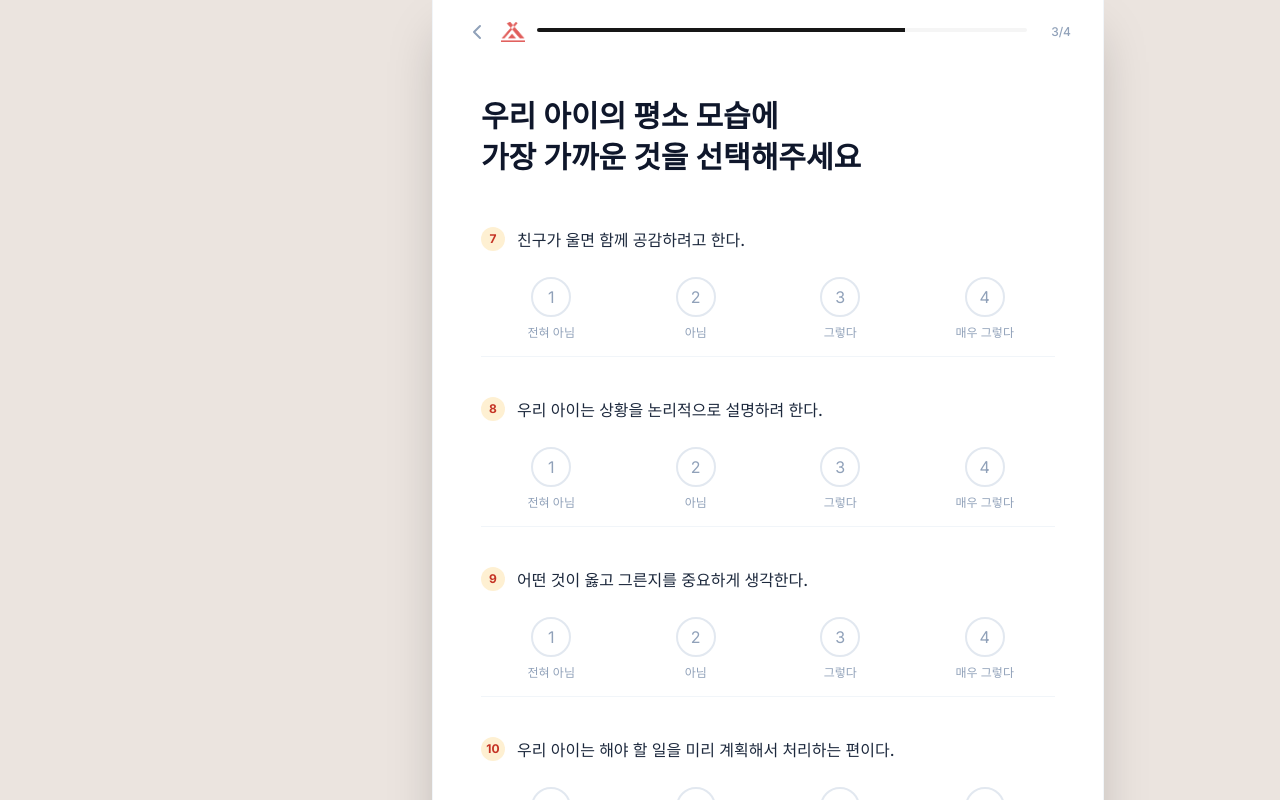
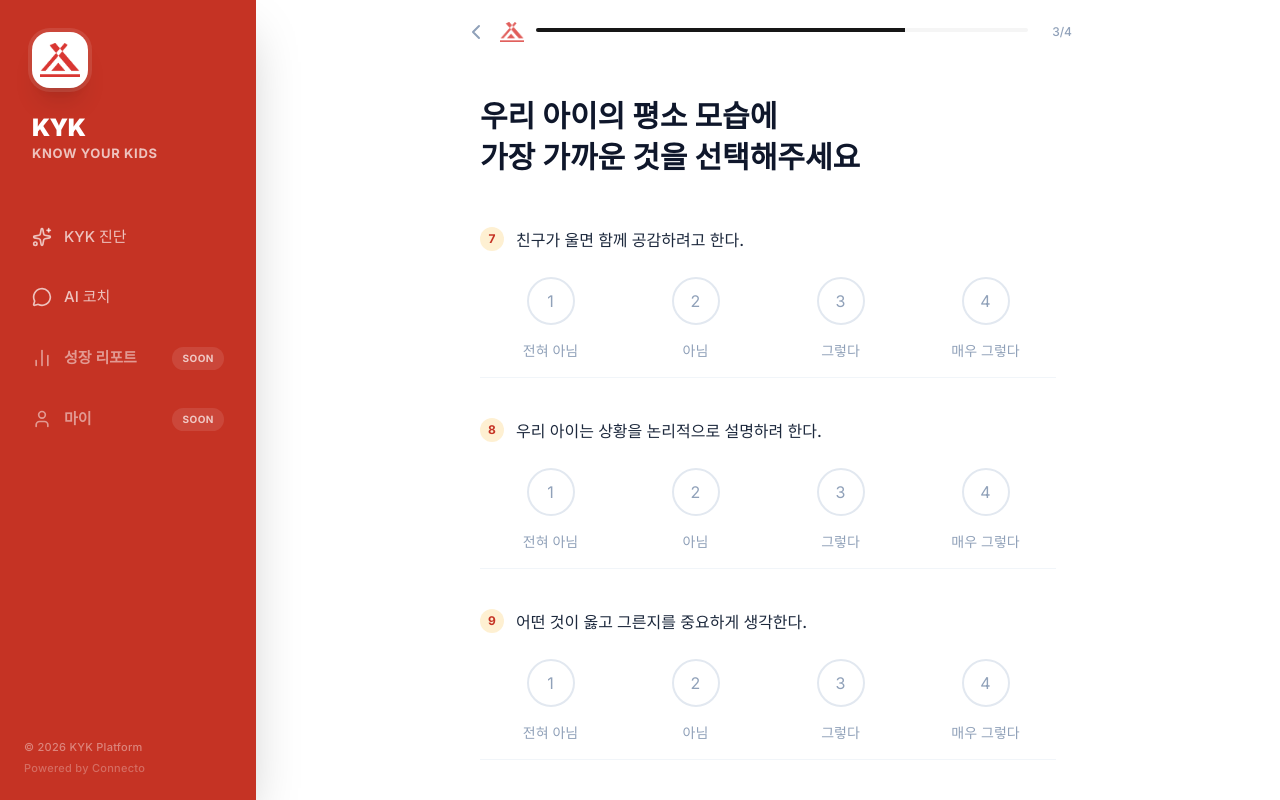
Before and after one commit to Connecto-wyw/AI-KYK, a Next.js app: page /kyk/step2b in a window 1280 px wide. Shown: the top 800 px of the page. Built offline with nearby package versions, Linux system fonts and the light colour scheme.

Commit message:
브랜드 컬러 적용

```diff
--- a/src/app/kyk/gate/page.tsx
+++ b/src/app/kyk/gate/page.tsx
@@ -46,16 +46,16 @@ export default function GatePage() {
   if (!result) return null
 
   return (
-    <div className="flex flex-col min-h-[100dvh] bg-brand-white p-6 items-center justify-center relative overflow-hidden">
+    <div className="flex flex-col min-h-[100dvh] bg-white p-6 items-center justify-center relative overflow-hidden">
 
       {/* Background decoration */}
-      <div className="absolute top-[-10%] left-[-20%] w-[140%] h-[50%] bg-gradient-to-b from-blue-100 to-transparent rounded-b-full opacity-60 pointer-events-none" />
+      <div className="absolute top-[-10%] left-[-20%] w-[140%] h-[50%] bg-gradient-to-b from-brand-lightblue/20 to-transparent rounded-b-full opacity-60 pointer-events-none" />
 
       <div className="relative z-10 w-full max-w-md lg:max-w-4xl mx-auto flex flex-col items-center">
 
         {/* Title */}
         <div className="mb-6 lg:mb-10 text-center flex flex-col items-center">
-          <div className="mb-4 lg:mb-6 p-4 bg-white rounded-full text-amber-500 shadow-xl border border-orange-50 animate-bounce-slight inline-flex">
+          <div className="mb-4 lg:mb-6 p-4 bg-white rounded-full text-brand-yellow shadow-xl border border-brand-yellow/20 animate-bounce-slight inline-flex">
             <Sparkles size={36} fill="currentColor" />
           </div>
           <h1 className="text-2xl lg:text-3xl font-bold text-slate-900 tracking-tight">
--- a/src/app/kyk/saving/page.tsx
+++ b/src/app/kyk/saving/page.tsx
@@ -56,9 +56,9 @@ export default function SavingPage() {
   }, [])
 
   return (
-    <div className="flex flex-col min-h-[100dvh] bg-brand-white p-6 items-center justify-center">
+    <div className="flex flex-col min-h-[100dvh] bg-white p-6 items-center justify-center">
       <div className="flex flex-col items-center">
-        <Loader2 className="w-12 h-12 text-blue-600 animate-spin mb-4" />
+        <Loader2 className="w-12 h-12 text-brand-lightblue animate-spin mb-4" />
         <h2 className="text-xl font-bold text-slate-800">결과 분석 중입니다...</h2>
         <p className="text-sm text-slate-500 mt-2">아이의 성향과 맞춤형 가이드라인을 생성하고 있어요.</p>
       </div>
--- a/src/app/kyk/step1/page.tsx
+++ b/src/app/kyk/step1/page.tsx
@@ -44,7 +44,7 @@ export default function Step1Page() {
   }
 
   return (
-    <div className="flex flex-col min-h-[100dvh] bg-brand-white lg:bg-white w-full max-w-md lg:max-w-2xl mx-auto shadow-none lg:shadow-2xl lg:border-x lg:border-slate-100 relative">
+    <div className="flex flex-col min-h-[100dvh] bg-white w-full max-w-md lg:max-w-2xl mx-auto relative lg:transform lg:translate-x-0">
       {/* Header */}
       <header className="sticky top-0 z-10 flex items-center bg-brand-white lg:bg-white px-4 lg:px-8 h-14 lg:h-16">
         <button onClick={() => router.back()} className="p-2 -ml-2 text-slate-400 hover:text-slate-600">
@@ -91,7 +91,7 @@ export default function Step1Page() {
       </main>
 
       {/* Footer */}
-      <footer className="fixed lg:absolute bottom-0 left-0 right-0 mx-auto w-full max-w-md lg:max-w-none bg-brand-white lg:bg-white p-4 lg:px-12 pb-8 z-10 lg:rounded-b-[32px]">
+      <footer className="fixed lg:absolute bottom-0 left-0 right-0 mx-auto w-full max-w-md lg:max-w-none bg-white p-4 lg:px-12 pb-8 z-10 border-t border-slate-50 lg:border-t-0">
         <div className="flex items-center justify-between mb-4 px-1">
           <span className="text-sm font-medium text-slate-500">선택된 단어</span>
           <span className={cn(
--- a/src/app/kyk/step2b/page.tsx
+++ b/src/app/kyk/step2b/page.tsx
@@ -55,8 +55,8 @@ export default function Step2bPage() {
   const isComplete = progressCount === QUESTIONS.length
 
   return (
-    <div className="flex flex-col min-h-[100dvh] bg-brand-white lg:bg-white w-full max-w-md lg:max-w-2xl mx-auto shadow-none lg:shadow-2xl lg:border-x lg:border-slate-100 relative">
-      <header className="sticky top-0 z-10 flex items-center bg-brand-white lg:bg-white px-4 lg:px-8 h-14 lg:h-16">
+    <div className="flex flex-col min-h-[100dvh] bg-white w-full max-w-md lg:max-w-2xl mx-auto relative lg:transform lg:translate-x-0">
+      <header className="sticky top-0 z-10 flex items-center bg-white px-4 lg:px-8 h-14 lg:h-16">
         <button onClick={() => router.back()} className="p-2 -ml-2 text-slate-400 hover:text-slate-600">
           <ChevronLeft size={24} />
         </button>
@@ -90,17 +90,15 @@ export default function Step2bPage() {
                       onClick={() => handleSelect(q.id, opt.value)}
                       className="group flex flex-col items-center flex-1"
                     >
-                      <div className={cn(
-                        "w-10 h-10 rounded-full flex items-center justify-center transition-all duration-200 mb-2 border-2",
+                      <div className={cn("w-10 h-10 sm:w-12 sm:h-12 rounded-full border-2 flex items-center justify-center transition-all duration-200 group-active:scale-95",
                         isSelected
-                          ? "bg-blue-600 border-blue-600 text-white scale-110 shadow-md"
-                          : "bg-white border-slate-200 text-slate-400 group-hover:border-blue-300"
+                        ? "bg-brand-navy border-brand-navy text-white scale-110 shadow-md"
+                        : "bg-white border-slate-200 text-slate-400 group-hover:border-brand-lightblue/50"
                       )}>
                         {opt.value}
                       </div>
-                      <span className={cn(
-                        "text-[10px] sm:text-xs font-medium text-center break-keep leading-tight",
-                        isSelected ? "text-blue-700 font-bold" : "text-slate-400"
+                      <span className={cn("mt-3 sm:mt-4 text-xs sm:text-sm transition-colors",
+                        isSelected ? "text-brand-navy font-bold" : "text-slate-400"
                       )}>
                         {opt.label}
                       </span>
@@ -113,7 +111,7 @@ export default function Step2bPage() {
         </div>
       </main>
 
-      <footer className="fixed lg:absolute bottom-0 left-0 right-0 mx-auto w-full max-w-md lg:max-w-none bg-brand-white lg:bg-white p-4 lg:px-12 pb-8 z-10 lg:rounded-b-[32px]">
+      <footer className="fixed lg:absolute bottom-0 left-0 right-0 mx-auto w-full max-w-md lg:max-w-none bg-white p-4 lg:px-12 pb-8 z-10 border-t border-slate-50 lg:border-t-0">
         <div className="flex items-center justify-between mb-4 px-1">
           <span className="text-sm font-medium text-slate-500">응답 완료</span>
           <span className={cn("text-sm font-bold", isComplete ? "text-brand-red1" : "text-slate-400")}>
--- a/src/app/kyk/step3/page.tsx
+++ b/src/app/kyk/step3/page.tsx
@@ -56,8 +56,8 @@ export default function Step3Page() {
   }
 
   return (
-    <div className="flex flex-col min-h-[100dvh] bg-brand-white lg:bg-white w-full max-w-md lg:max-w-2xl mx-auto shadow-none lg:shadow-2xl lg:border-x lg:border-slate-100 relative">
-      <header className="sticky top-0 z-10 flex items-center bg-brand-white lg:bg-white px-4 lg:px-8 h-14 lg:h-16">
+    <div className="flex flex-col min-h-[100dvh] bg-white w-full max-w-md lg:max-w-2xl mx-auto relative lg:transform lg:translate-x-0">
+      <header className="sticky top-0 z-10 flex items-center bg-white px-4 lg:px-8 h-14 lg:h-16">
         <button onClick={() => router.back()} className="p-2 -ml-2 text-slate-400 hover:text-slate-600">
           <ChevronLeft size={24} />
         </button>
@@ -161,7 +161,7 @@ export default function Step3Page() {
         </section>
       </main>
 
-      <footer className="fixed lg:absolute bottom-0 left-0 right-0 mx-auto w-full max-w-md lg:max-w-none bg-brand-white lg:bg-white p-4 lg:px-12 pb-8 z-10 lg:rounded-b-[32px]">
+      <footer className="fixed lg:absolute bottom-0 left-0 right-0 mx-auto w-full max-w-md lg:max-w-none bg-white p-4 lg:px-12 pb-8 z-10 border-t border-slate-50 lg:border-t-0">
         <Button
           size="lg"
           className="w-full h-14 text-lg rounded-2xl transition-all bg-brand-red1 hover:bg-brand-red2 text-white"
--- a/src/app/layout.tsx
+++ b/src/app/layout.tsx
@@ -17,10 +17,10 @@ export default function RootLayout({
 }) {
   return (
     <html lang="ko" suppressHydrationWarning>
-      <body className={`${inter.className} min-h-[100dvh] bg-brand-white text-brand-black antialiased`}>
+      <body className={`${inter.className} min-h-[100dvh] bg-white text-brand-black antialiased`}>
         <div className="flex w-full min-h-[100dvh]">
           <BottomNavigation />
-          <main className="flex-1 w-full bg-transparent min-h-[100dvh] overflow-x-hidden relative flex flex-col lg:pl-64">
+          <main className="flex-1 w-full bg-white min-h-[100dvh] overflow-x-hidden relative flex flex-col lg:pl-64">
             {children}
           </main>
         </div>
--- a/src/components/AI/CoachChat.tsx
+++ b/src/components/AI/CoachChat.tsx
@@ -75,11 +75,11 @@ export function CoachChat({ profile, concern, kidId }: CoachChatProps) {
           <div className="w-10 h-10 rounded-full bg-brand-red1 flex items-center justify-center text-white font-black text-sm">
             K
           </div>
-          <span className="absolute -bottom-0.5 -right-0.5 w-3 h-3 rounded-full bg-green-400 border-2 border-white" />
+          <span className="absolute -bottom-0.5 -right-0.5 w-3 h-3 rounded-full bg-brand-yellowgreen border-2 border-white" />
         </div>
         <div>
           <p className="font-bold text-slate-900 text-sm leading-tight">KYK 코치</p>
-          <p className="text-xs text-green-500 font-medium">온라인 · 지금 바로 답변해요</p>
+          <p className="text-xs text-brand-forestgreen font-medium">온라인 · 지금 바로 답변해요</p>
         </div>
       </div>
 
--- a/src/components/layout/BottomNavigation.tsx
+++ b/src/components/layout/BottomNavigation.tsx
@@ -16,10 +16,8 @@ const NAV_ITEMS = [
 export function BottomNavigation() {
   const pathname = usePathname()
 
-  // Hide navigation on survey step pages or specific flows where we don't want distraction
-  if (pathname?.includes('/step') || pathname?.includes('/gate') || pathname?.includes('/saving')) {
-    return null
-  }
+  // Hide mobile bottom nav on survey step pages or specific flows (Distraction-free Focus Mode)
+  const isSurveyFlow = pathname?.includes('/step') || pathname?.includes('/gate') || pathname?.includes('/saving')
 
   const handleDisabledClick = (e: React.MouseEvent) => {
     e.preventDefault()
@@ -28,11 +26,12 @@ export function BottomNavigation() {
 
   return (
     <>
-      <nav className="fixed bottom-0 left-0 right-0 z-50 bg-white border-t border-slate-100 pb-[env(safe-area-inset-bottom)] lg:hidden shadow-[0_-5px_20px_rgba(0,0,0,0.03)]">
+      {/* Mobile Bottom Navigation (Hidden during surveys) */}
+      {!isSurveyFlow && (
+        <nav className="fixed bottom-0 left-0 right-0 z-50 bg-brand-red1 pb-[env(safe-area-inset-bottom)] lg:hidden shadow-[0_-5px_25px_rgba(0,0,0,0.15)]">
           <div className="flex items-center justify-around h-16 w-full max-w-md mx-auto px-2">
             {NAV_ITEMS.map((item) => {
               const Icon = item.icon
-            // Match exactly /kyk or starts with /kyk/coach
               const isActive = item.href === '/kyk' ? pathname === '/kyk' : pathname?.startsWith(item.href)
 
               if (item.disabled) {
@@ -40,7 +39,7 @@ export function BottomNavigation() {
                   <button
                     key={item.name}
                     onClick={handleDisabledClick}
-                  className="flex flex-col items-center justify-center w-full h-full space-y-1 text-slate-400 hover:text-slate-500 transition-colors"
+                    className="flex flex-col items-center justify-center w-full h-full space-y-1 text-white/50 hover:text-white/70 transition-colors"
                   >
                     <Icon size={22} strokeWidth={isActive ? 2.5 : 2} />
                     <span className="text-[10px] font-medium tracking-wide">{item.name}</span>
@@ -54,11 +53,11 @@ export function BottomNavigation() {
                   href={item.href}
                   className={cn(
                     "flex flex-col items-center justify-center w-full h-full space-y-1 transition-all duration-200 relative",
-                  isActive ? "text-brand-red1" : "text-slate-400 hover:text-slate-600"
+                    isActive ? "text-white" : "text-white/60 hover:text-white/90"
                   )}
                 >
                   {isActive && (
-                  <span className="absolute -top-3 w-10 h-1 rounded-full bg-brand-red1" />
+                    <span className="absolute -top-[17px] w-12 h-1.5 rounded-b-full bg-white shadow-sm" />
                   )}
                   <Icon size={22} strokeWidth={isActive ? 2.5 : 2} className={cn(isActive && "drop-shadow-sm")} />
                   <span className={cn("text-[10px] tracking-wide", isActive ? "font-bold" : "font-medium")}>
@@ -69,18 +68,19 @@ export function BottomNavigation() {
             })}
           </div>
         </nav>
+      )}
 
-      {/* PC Side Navigation */}
-      <div className="hidden lg:flex fixed top-0 left-0 bottom-0 w-64 bg-white border-r border-slate-100 flex-col z-50">
-        <div className="p-8 pb-4">
-          <div className="w-14 h-14 bg-white rounded-2xl shadow-md flex items-center justify-center border border-slate-50 mb-6 p-2">
+      {/* PC Side Navigation (Always visible, Colored) */}
+      <div className="hidden lg:flex fixed top-0 left-0 bottom-0 w-64 bg-brand-red1 flex-col z-50 text-white shadow-2xl">
+        <div className="p-8 pb-6">
+          <div className="w-14 h-14 bg-white rounded-2xl shadow-xl flex items-center justify-center mb-6 p-2 ring-4 ring-white/10">
             <img src="/symbol.png" alt="KYK Logo" className="w-full h-full object-contain" />
           </div>
-          <h2 className="text-2xl font-black tracking-tight text-slate-900">KYK</h2>
-          <p className="text-[13px] font-bold text-slate-400 mb-8 tracking-wider uppercase">Know Your Kids</p>
+          <h2 className="text-2xl font-black tracking-tight text-white">KYK</h2>
+          <p className="text-[13px] font-bold text-white/70 mb-6 tracking-wider uppercase">Know Your Kids</p>
         </div>
 
-        <div className="flex-1 px-4 space-y-2">
+        <div className="flex-1 px-4 space-y-2.5">
           {NAV_ITEMS.map((item) => {
             const Icon = item.icon
             const isActive = item.href === '/kyk' ? pathname === '/kyk' : pathname?.startsWith(item.href)
@@ -90,11 +90,11 @@ export function BottomNavigation() {
                 <button
                   key={item.name}
                   onClick={handleDisabledClick}
-                  className="w-full flex items-center gap-3 px-4 py-3.5 rounded-2xl text-slate-400 hover:bg-slate-50 transition-colors text-left"
+                  className="w-full flex items-center gap-3 px-4 py-3.5 rounded-2xl text-white/50 hover:bg-white/5 transition-colors text-left"
                 >
                   <Icon size={20} />
                   <span className="font-semibold text-[15px]">{item.name}</span>
-                  <span className="ml-auto text-[10px] font-bold bg-slate-100 px-2 py-0.5 rounded-full uppercase tracking-wider">Soon</span>
+                  <span className="ml-auto text-[10px] font-bold bg-white/10 text-white/70 px-2.5 py-1 rounded-full uppercase tracking-wider">Soon</span>
                 </button>
               )
             }
@@ -106,18 +106,24 @@ export function BottomNavigation() {
                 className={cn(
                   "w-full flex items-center gap-3 px-4 py-3.5 rounded-2xl transition-all duration-200",
                   isActive
-                    ? "bg-brand-red1/5 text-brand-red1"
-                    : "text-slate-500 hover:bg-slate-50 hover:text-slate-800"
+                    ? "bg-white text-brand-red1 shadow-lg font-bold"
+                    : "text-white/70 hover:bg-white/10 hover:text-white font-medium"
                 )}
               >
                 <Icon size={20} strokeWidth={isActive ? 2.5 : 2} />
-                <span className={cn("font-semibold text-[15px]", isActive ? "font-bold" : "font-medium")}>
+                <span className="text-[15px]">
                   {item.name}
                 </span>
               </Link>
             )
           })}
         </div>
+
+        {/* Footer info on sidebar */}
+        <div className="p-6 text-white/40 text-[11px] font-medium tracking-wide">
+          <p>© 2026 KYK Platform</p>
+          <p className="mt-1 opacity-70">Powered by Connecto</p>
+        </div>
       </div>
     </>
   )
```
Also changed, not shown: src/app/kyk/page.tsx (+6 -6 lines), src/app/kyk/result/page.tsx (+7 -7 lines), src/app/kyk/step2/page.tsx (+8 -10 lines). Lines whose indentation alone changed are shown as unchanged.
